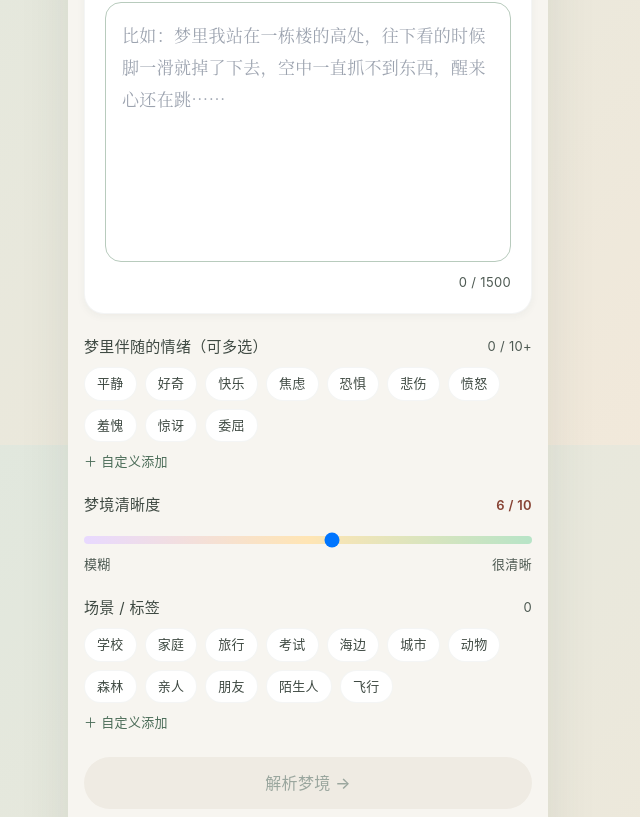
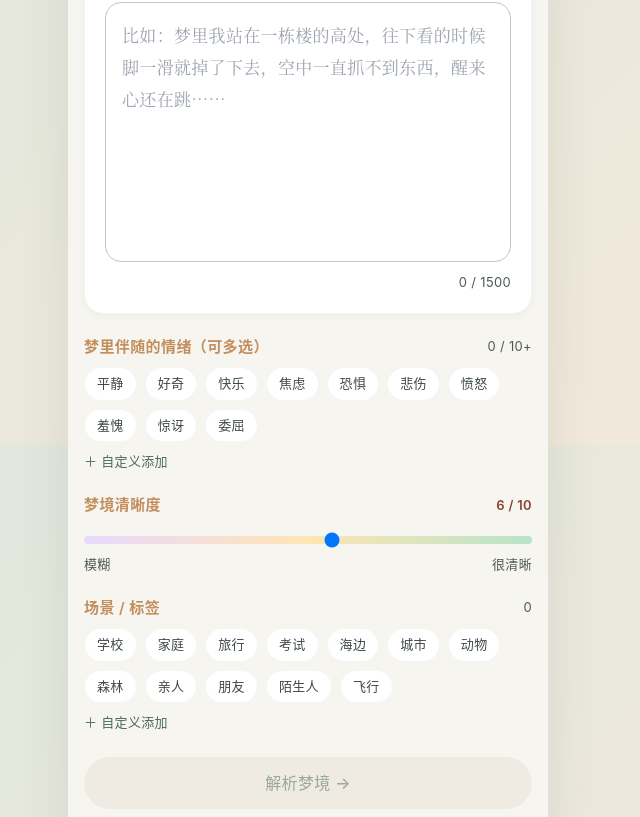
Before and after one commit to shuqi12q/-, a Next.js app: page /box/dream in a window 1280 px wide. Shown: the part 355-1172 px from the top of the page, without its empty margins (332-972 px from the left). Built offline with nearby package versions, Linux system fonts and the light colour scheme.

Commit message:
fix: 梦的解析 3 个 section heading(梦里伴随的情绪/梦境清晰度/场景/标签)升级为暖琥珀色(#C28E5D)+ 字重 600 + 字距 0.4，保证深/浅背景下都清晰可读，符合森林暖阳色调

```diff
--- a/src/app/box/dream/page.tsx
+++ b/src/app/box/dream/page.tsx
@@ -173,7 +173,9 @@ export default function DreamInput() {
       {/* 梦伴随的情绪（预设 + 自定义） */}
       <div style={{ marginTop: "var(--sp-5)" }}>
         <div className="flex items-center justify-between" style={{ marginBottom: "var(--sp-2)" }}>
-          <span style={{ ...t.body, color: TXT.mid }}>梦里伴随的情绪（可多选）</span>
+          <span style={{ ...t.body, fontWeight: 600, letterSpacing: 0.4, color: "#C28E5D" }}>
+            梦里伴随的情绪（可多选）
+          </span>
           <span style={{ ...t.caption, color: TXT.soft }}>{emotions.length} / 10+</span>
         </div>
         <div className="flex flex-wrap" style={{ gap: 8 }}>
@@ -240,7 +242,9 @@ export default function DreamInput() {
       {/* 清晰度 */}
       <div style={{ marginTop: "var(--sp-5)" }}>
         <div className="flex items-center justify-between" style={{ marginBottom: "var(--sp-2)" }}>
-          <span style={{ ...t.body, color: TXT.mid }}>梦境清晰度</span>
+          <span style={{ ...t.body, fontWeight: 600, letterSpacing: 0.4, color: "#C28E5D" }}>
+            梦境清晰度
+          </span>
           <span style={{ ...t.caption, color: "var(--care-600)", fontWeight: 600 }}>{clarity} / 10</span>
         </div>
         <input
@@ -264,7 +268,9 @@ export default function DreamInput() {
       {/* 场景 / 标签（预设 + 自定义） */}
       <div style={{ marginTop: "var(--sp-5)" }}>
         <div className="flex items-center justify-between" style={{ marginBottom: "var(--sp-2)" }}>
-          <span style={{ ...t.body, color: TXT.mid }}>场景 / 标签</span>
+          <span style={{ ...t.body, fontWeight: 600, letterSpacing: 0.4, color: "#C28E5D" }}>
+            场景 / 标签
+          </span>
           <span style={{ ...t.caption, color: TXT.soft }}>{tags.length}</span>
         </div>
         <div className="flex flex-wrap" style={{ gap: 8 }}>
```
